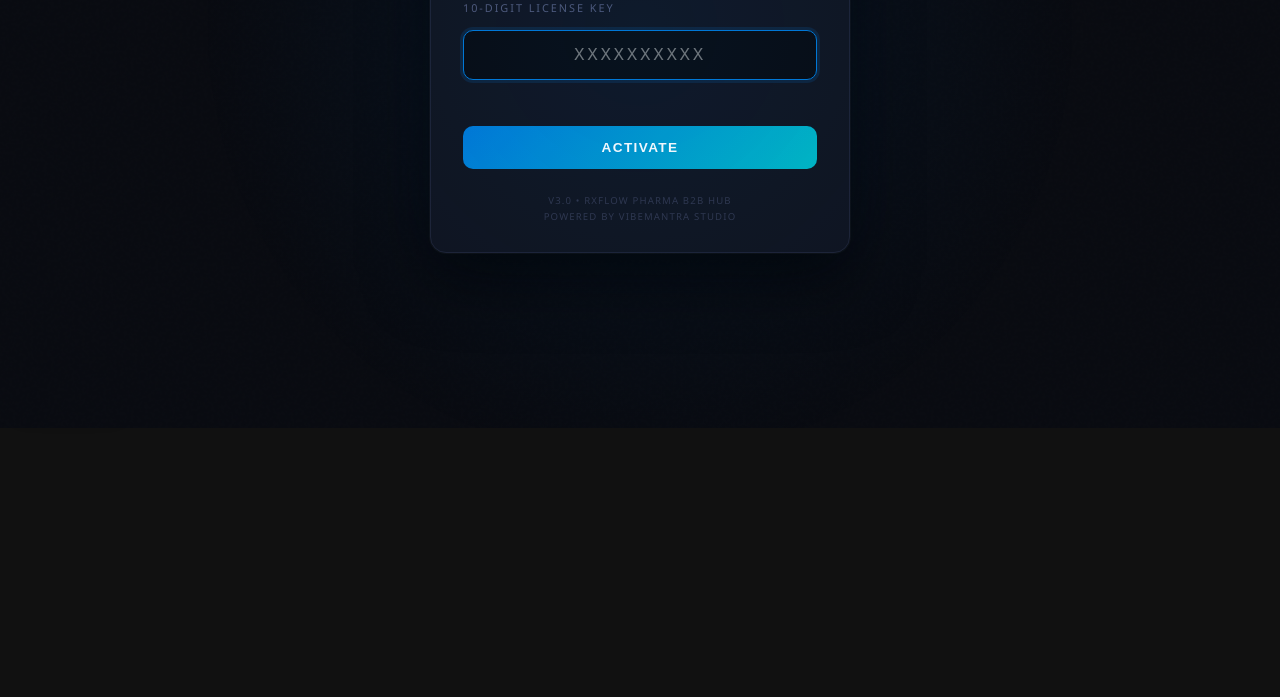
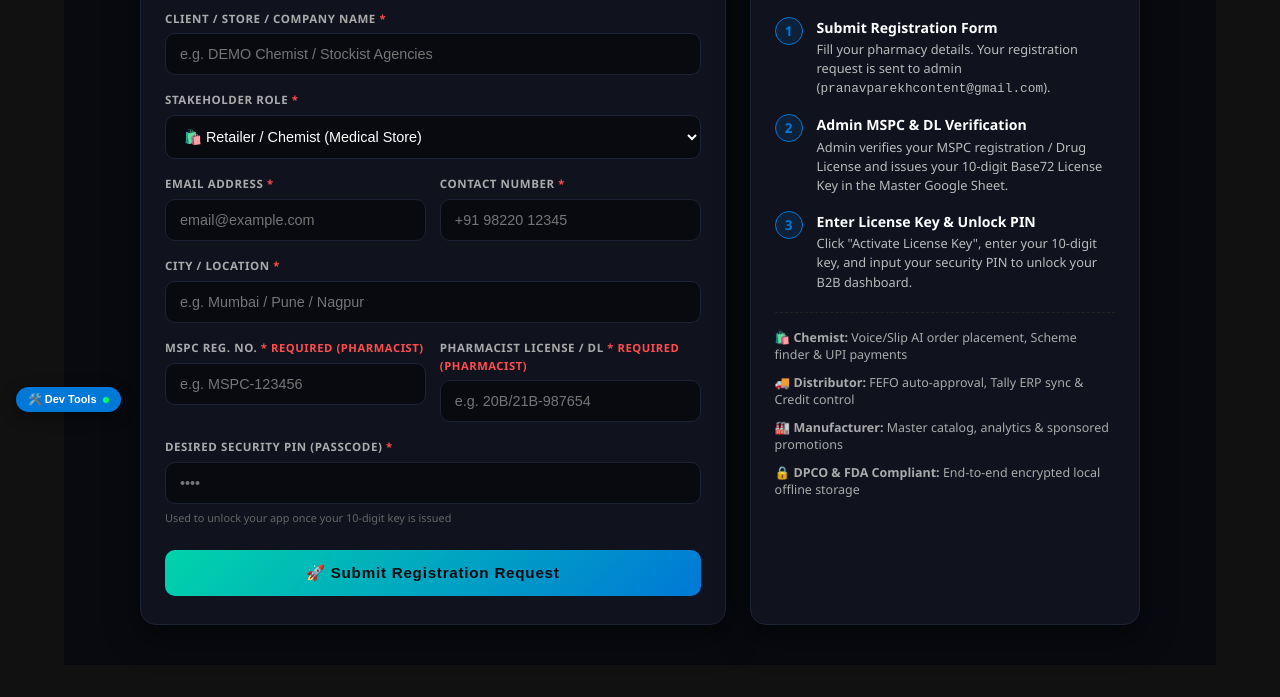
Before and after one commit to pranavparekhcontent/rxflow-app, a website built with Vite: page index.html in a window 1280 px wide. Shown: the part 372-1069 px from the top of the page. Before the commit the page ends 800 px from the top, so only its background shows below. Built offline with nearby package versions, Linux system fonts and the light colour scheme.

Commit message:
Added RxFlow Landing & Registration View with MSPC/DL dynamic enforcement, Formspree email submission to pranavparekhcontent@gmail.com, and License Key activation trigger

```diff
--- a/src/engine/Router.ts
+++ b/src/engine/Router.ts
@@ -3,6 +3,8 @@
  * RBAC-guarded hash router with View Transitions API support.
  * Routes: #/retailer/*, #/distributor/*, #/manufacturer/*, #/sales/*, #/admin/*
  */
+
+import { LicenseEngine } from './LicenseEngine';
 
 export type UserRole = 'retailer' | 'distributor' | 'manufacturer' | 'sales_rep' | 'platform_admin';
 
@@ -76,7 +78,8 @@ export function initRouter(): void {
   window.addEventListener('hashchange', () => handleRouteChange());
 
   if (!window.location.hash) {
-    window.location.hash = '#/login';
+    const lic = LicenseEngine.getActiveLicense();
+    window.location.hash = lic.validation.ok ? '#/login' : '#/register';
   } else {
     handleRouteChange();
   }
@@ -91,25 +94,32 @@ export function setCurrentRole(role: UserRole): void {
   navigate(`#/${role === 'sales_rep' ? 'sales' : role === 'platform_admin' ? 'admin' : role}/home`);
 }
 
-import { LicenseEngine } from './LicenseEngine';
+import LandingView from '../views/LandingView';
 
 async function handleRouteChange(): Promise<void> {
-  const hash = window.location.hash || '#/login';
+  const hash = window.location.hash || '#/register';
+
+  // If hash is landing or register, render LandingView directly
+  const container = document.getElementById('app-view');
+  if (!container) return;
+
+  if (hash === '#/register' || hash === '#/landing') {
+    state.currentPath = hash;
+    LandingView(container);
+    return;
+  }
 
   // MANDATORY APPSTART LICENSE GUARD:
-  // If license key is NOT verified, block ALL routes and force navigation to #/login
+  // If license key is NOT verified, allow only #/login or #/register
   const activeLic = LicenseEngine.getActiveLicense();
   if (!activeLic.validation.ok) {
-    if (hash !== '#/login') {
-      window.location.hash = '#/login';
+    if (hash !== '#/login' && hash !== '#/register') {
+      window.location.hash = '#/register';
       return;
     }
   }
 
   state.currentPath = hash;
-
-  const container = document.getElementById('app-view');
-  if (!container) return;
 
   if (hash === '#/login') {
     await renderLoginView(container);
--- a/src/styles/metro-tiles.css
+++ b/src/styles/metro-tiles.css
@@ -1563,3 +1563,252 @@ body {
 
 .auth-modal__submit:hover { opacity: 0.9; }
 .auth-modal__submit:active { transform: scale(0.98); }
+
+/* ==========================================================================
+   LANDING PAGE & CLIENT REGISTRATION STYLES
+   ========================================================================== */
+
+.rx-landing-wrapper {
+  min-height: 100vh;
+  background: #080A10;
+  color: #E8EAF6;
+  font-family: var(--font-metro, 'Segoe UI', sans-serif);
+  padding: 24px 20px 40px;
+  display: flex;
+  flex-direction: column;
+  align-items: center;
+  box-sizing: border-box;
+}
+
+.rx-landing-hero {
+  width: min(1000px, 96vw);
+  display: flex;
+  flex-direction: column;
+  align-items: center;
+  text-align: center;
+  gap: 12px;
+  margin-bottom: 28px;
+  padding-bottom: 20px;
+  border-bottom: 1px solid #1E2235;
+}
+
+.rx-landing-hero__logo {
+  display: flex;
+  align-items: center;
+  gap: 12px;
+}
+
+.rx-landing-hero__pill {
+  font-size: 2.8rem;
+}
+
+.rx-landing-hero__subtitle {
+  font-size: 0.9rem;
+  color: #00B7C3;
+  letter-spacing: 0.08em;
+  text-transform: uppercase;
+  font-weight: 600;
+}
+
+.rx-landing-hero__actions {
+  margin-top: 8px;
+}
+
+.rx-btn {
+  padding: 12px 24px;
+  border-radius: 10px;
+  border: none;
+  font-size: 0.9rem;
+  font-weight: 700;
+  cursor: pointer;
+  transition: all 0.2s ease;
+  letter-spacing: 0.05em;
+  display: inline-flex;
+  align-items: center;
+  gap: 8px;
+}
+
+.rx-btn--primary {
+  background: linear-gradient(135deg, #0078D7, #00B7C3);
+  color: white;
+  box-shadow: 0 4px 16px rgba(0,120,215,0.3);
+}
+
+.rx-btn--primary:hover {
+  opacity: 0.9;
+  transform: translateY(-1px);
+}
+
+.rx-btn--submit {
+  width: 100%;
+  padding: 14px;
+  background: linear-gradient(135deg, #00D4AA, #0078D7);
+  color: #080A10;
+  font-size: 0.95rem;
+  font-weight: 800;
+  justify-content: center;
+  margin-top: 8px;
+}
+
+.rx-btn--submit:hover {
+  opacity: 0.95;
+  transform: scale(0.99);
+}
+
+/* Content Grid */
+.rx-landing-content {
+  width: min(1000px, 96vw);
+  display: grid;
+  grid-template-columns: 1.2fr 0.8fr;
+  gap: 24px;
+}
+
+@media (max-width: 768px) {
+  .rx-landing-content {
+    grid-template-columns: 1fr;
+  }
+}
+
+.rx-card {
+  background: #10131E;
+  border: 1px solid #1E2235;
+  border-radius: 16px;
+  padding: 28px 24px;
+  display: flex;
+  flex-direction: column;
+  gap: 20px;
+  box-shadow: 0 12px 32px rgba(0,0,0,0.5);
+}
+
+.rx-card__header {
+  border-bottom: 1px solid #1E2235;
+  padding-bottom: 12px;
+}
+
+.rx-card__title {
+  font-size: 1.25rem;
+  font-weight: 700;
+  color: white;
+}
+
+.rx-card__sub {
+  font-size: 0.78rem;
+  color: #888;
+  margin-top: 4px;
+}
+
+/* Form */
+.rx-form {
+  display: flex;
+  flex-direction: column;
+  gap: 16px;
+}
+
+.rx-form__row {
+  display: grid;
+  grid-template-columns: 1fr 1fr;
+  gap: 14px;
+}
+
+@media (max-width: 520px) {
+  .rx-form__row {
+    grid-template-columns: 1fr;
+  }
+}
+
+.rx-form__group {
+  display: flex;
+  flex-direction: column;
+  gap: 6px;
+}
+
+.rx-form__label {
+  font-size: 0.72rem;
+  font-weight: 600;
+  color: #AAA;
+  letter-spacing: 0.05em;
+  text-transform: uppercase;
+}
+
+.rx-form__label .req {
+  color: #FF4D4D;
+  font-size: 0.7rem;
+}
+
+.rx-form__input {
+  width: 100%;
+  padding: 12px 14px;
+  background: #080A10;
+  border: 1.5px solid #1E2235;
+  border-radius: 10px;
+  color: white;
+  font-size: 0.9rem;
+  outline: none;
+  transition: border-color 0.2s;
+  box-sizing: border-box;
+}
+
+.rx-form__input:focus {
+  border-color: #0078D7;
+  box-shadow: 0 0 0 3px rgba(0,120,215,0.15);
+}
+
+.rx-form__hint {
+  font-size: 0.68rem;
+  color: #666;
+}
+
+/* Steps list */
+.rx-steps {
+  display: flex;
+  flex-direction: column;
+  gap: 16px;
+}
+
+.rx-step {
+  display: flex;
+  gap: 14px;
+  align-items: flex-start;
+}
+
+.rx-step__num {
+  width: 28px;
+  height: 28px;
+  border-radius: 50%;
+  background: rgba(0,120,215,0.15);
+  border: 1.5px solid #0078D7;
+  color: #0078D7;
+  display: flex;
+  align-items: center;
+  justify-content: center;
+  font-weight: 800;
+  font-size: 0.85rem;
+  flex-shrink: 0;
+}
+
+.rx-step__body {
+  font-size: 0.8rem;
+  color: #BBB;
+  line-height: 1.5;
+}
+
+.rx-step__body strong {
+  color: white;
+  display: block;
+  font-size: 0.88rem;
+  margin-bottom: 2px;
+}
+
+.rx-features {
+  display: flex;
+  flex-direction: column;
+  gap: 10px;
+  border-top: 1px dashed #222;
+  padding-top: 16px;
+}
+
+.rx-feature {
+  font-size: 0.78rem;
+  color: #AAA;
+  line-height: 1.4;
+}
--- /dev/null
+++ b/src/views/LandingView.ts
@@ -0,0 +1,291 @@
+/**
+ * RxFlow Landing Page & Client Registration View v4.0
+ *
+ * Features:
+ * - Public Landing Page for https://rxflow-app.pages.dev
+ * - Client Registration Form asking all fields from Google Sheet:
+ *   • Client Name
+ *   • Role (Retailer, Distributor, Manufacturer, Sales Rep)
+ *   • Email
+ *   • Contact No.
+ *   • City
+ *   • MSPC Reg. No. (Mandatory ONLY for Pharmacist / Retailer)
+ *   • Pharmacist License / DL No. (Mandatory ONLY for Pharmacist / Retailer)
+ *   • Security PIN
+ * - Form submission sends registration request to pranavparekhcontent@gmail.com
+ * - Direct "Already Have a License Key? Launch App →" button to trigger AppStart key activation
+ */
+
+import { navigate } from '../engine/Router';
+import { NotificationEngine } from '../engine/NotificationEngine';
+
+export default function LandingView(container: HTMLElement): void {
+  // Hide main app header on landing page
+  const header = document.getElementById('app-header');
+  const nav = document.getElementById('app-nav');
+  if (header) header.style.display = 'none';
+  if (nav) nav.style.display = 'none';
+
+  container.innerHTML = `
+    <div class="rx-landing-wrapper">
+      <!-- Top Hero Header -->
+      <header class="rx-landing-hero">
+        <div class="rx-landing-hero__logo">
+          <span class="rx-landing-hero__pill">💊</span>
+          <div class="metro-title" style="font-size:42px;letter-spacing:-1px;color:white;">Rx<strong>Flow</strong> PWA</div>
+        </div>
+        <div class="rx-landing-hero__subtitle">
+          Maharashtra Pharma B2B Hub · Chemist • Stockist • Manufacturer • MR Network
+        </div>
+
+        <!-- CTA Row -->
+        <div class="rx-landing-hero__actions">
+          <button class="rx-btn rx-btn--primary" id="btn-goto-activate">
+            🔑 Already Have a License Key? Activate App →
+          </button>
+        </div>
+      </header>
+
+      <!-- Main Content Grid -->
+      <div class="rx-landing-content">
+
+        <!-- Left Side: Registration Form -->
+        <div class="rx-card rx-card--form">
+          <div class="rx-card__header">
+            <div class="rx-card__title">📝 New Client Registration</div>
+            <div class="rx-card__sub">Register your pharmacy, stockist agency or manufacturing unit</div>
+          </div>
+
+          <form id="rx-reg-form" class="rx-form">
+            <!-- Client Name -->
+            <div class="rx-form__group">
+              <label class="rx-form__label">Client / Store / Company Name <span class="req">*</span></label>
+              <input type="text" id="reg-client-name" class="rx-form__input" placeholder="e.g. DEMO Chemist / Stockist Agencies" required>
+            </div>
+
+            <!-- Role Dropdown -->
+            <div class="rx-form__group">
+              <label class="rx-form__label">Stakeholder Role <span class="req">*</span></label>
+              <select id="reg-role" class="rx-form__input" required>
+                <option value="retailer" selected>🛍️ Retailer / Chemist (Medical Store)</option>
+                <option value="distributor">🚚 Distributor / Stockist (Wholesaler)</option>
+                <option value="manufacturer">🏭 Manufacturer (Pharma Company)</option>
+                <option value="sales_rep">👨‍💼 Sales Representative / MR</option>
+              </select>
+            </div>
+
+            <!-- Email & Contact -->
+            <div class="rx-form__row">
+              <div class="rx-form__group">
+                <label class="rx-form__label">Email Address <span class="req">*</span></label>
+                <input type="email" id="reg-email" class="rx-form__input" placeholder="email@example.com" required>
+              </div>
+              <div class="rx-form__group">
+                <label class="rx-form__label">Contact Number <span class="req">*</span></label>
+                <input type="tel" id="reg-contact" class="rx-form__input" placeholder="+91 98220 12345" required>
+              </div>
+            </div>
+
+            <!-- City -->
+            <div class="rx-form__group">
+              <label class="rx-form__label">City / Location <span class="req">*</span></label>
+              <input type="text" id="reg-city" class="rx-form__input" placeholder="e.g. Mumbai / Pune / Nagpur" required>
+            </div>
+
+            <!-- MSPC Reg & Pharmacist DL (Dynamic Mandatory Indicator) -->
+            <div class="rx-form__row">
+              <div class="rx-form__group">
+                <label class="rx-form__label" id="label-mspc">
+                  MSPC Reg. No. <span class="req" id="req-mspc">* Required (Pharmacist)</span>
+                </label>
+                <input type="text" id="reg-mspc" class="rx-form__input" placeholder="e.g. MSPC-123456">
+              </div>
+              <div class="rx-form__group">
+                <label class="rx-form__label" id="label-dl">
+                  Pharmacist License / DL <span class="req" id="req-dl">* Required (Pharmacist)</span>
+                </label>
+                <input type="text" id="reg-dl" class="rx-form__input" placeholder="e.g. 20B/21B-987654">
+              </div>
+            </div>
+
+            <!-- Desired Security PIN -->
+            <div class="rx-form__group">
+              <label class="rx-form__label">Desired Security PIN (Passcode) <span class="req">*</span></label>
+              <input type="password" id="reg-pin" class="rx-form__input" placeholder="••••" maxlength="8" required>
+              <div class="rx-form__hint">Used to unlock your app once your 10-digit key is issued</div>
+            </div>
+
+            <!-- Submit Button -->
+            <button type="submit" class="rx-btn rx-btn--submit" id="btn-reg-submit">
+              <span>🚀 Submit Registration Request</span>
+            </button>
+          </form>
+        </div>
+
+        <!-- Right Side: Workflow & Features Info -->
+        <div class="rx-card rx-card--info">
+          <div class="rx-card__header">
+            <div class="rx-card__title">⚡ How RxFlow License System Works</div>
+          </div>
+
+          <div class="rx-steps">
+            <div class="rx-step">
+              <div class="rx-step__num">1</div>
+              <div class="rx-step__body">
+                <strong>Submit Registration Form</strong>
+                <p>Fill your pharmacy details. Your registration request is sent to admin (<code>pranavparekhcontent@gmail.com</code>).</p>
+              </div>
+            </div>
+
+            <div class="rx-step">
+              <div class="rx-step__num">2</div>
+              <div class="rx-step__body">
+                <strong>Admin MSPC & DL Verification</strong>
+                <p>Admin verifies your MSPC registration / Drug License and issues your 10-digit Base72 License Key in the Master Google Sheet.</p>
+              </div>
+            </div>
+
+            <div class="rx-step">
+              <div class="rx-step__num">3</div>
+              <div class="rx-step__body">
+                <strong>Enter License Key & Unlock PIN</strong>
+                <p>Click "Activate License Key", enter your 10-digit key, and input your security PIN to unlock your B2B dashboard.</p>
+              </div>
+            </div>
+          </div>
+
+          <!-- Feature Bullets -->
+          <div class="rx-features">
+            <div class="rx-feature">🛍️ <strong>Chemist:</strong> Voice/Slip AI order placement, Scheme finder & UPI payments</div>
+            <div class="rx-feature">🚚 <strong>Distributor:</strong> FEFO auto-approval, Tally ERP sync & Credit control</div>
+            <div class="rx-feature">🏭 <strong>Manufacturer:</strong> Master catalog, analytics & sponsored promotions</div>
+            <div class="rx-feature">🔒 <strong>DPCO & FDA Compliant:</strong> End-to-end encrypted local offline storage</div>
+          </div>
+        </div>
+
+      </div>
+    </div>
+  `;
+
+  // ---------- Dynamic Role Change Handler ----------
+  const roleSelect = container.querySelector('#reg-role') as HTMLSelectElement;
+  const reqMspc = container.querySelector('#req-mspc') as HTMLElement;
+  const reqDl = container.querySelector('#req-dl') as HTMLElement;
+  const inputMspc = container.querySelector('#reg-mspc') as HTMLInputElement;
+  const inputDl = container.querySelector('#reg-dl') as HTMLInputElement;
+
+  const updateRoleFields = () => {
+    const role = roleSelect.value;
+    if (role === 'retailer') {
+      reqMspc.textContent = '* Required (Pharmacist)';
+      reqMspc.style.color = '#FF4D4D';
+      reqDl.textContent = '* Required (Pharmacist)';
+      reqDl.style.color = '#FF4D4D';
+      inputMspc.required = true;
+      inputDl.required = true;
+    } else {
+      reqMspc.textContent = '(Optional)';
+      reqMspc.style.color = '#888';
+      reqDl.textContent = '(Optional)';
+      reqDl.style.color = '#888';
+      inputMspc.required = false;
+      inputDl.required = false;
+    }
+  };
+
+  roleSelect?.addEventListener('change', updateRoleFields);
+  updateRoleFields(); // Init on load
+
+  // ---------- Action Handlers ----------
+  container.querySelector('#btn-goto-activate')?.addEventListener('click', () => {
+    navigate('#/login');
+  });
+
+  // ---------- Registration Form Submission ----------
+  const form = container.querySelector('#rx-reg-form') as HTMLFormElement;
+  form?.addEventListener('submit', async (e) => {
+    e.preventDefault();
+
+    const clientName = (container.querySelector('#reg-client-name') as HTMLInputElement).value.trim();
+    const role = roleSelect.value;
+    const email = (container.querySelector('#reg-email') as HTMLInputElement).value.trim();
+    const contact = (container.querySelector('#reg-contact') as HTMLInputElement).value.trim();
+    const city = (container.querySelector('#reg-city') as HTMLInputElement).value.trim();
+    const mspc = inputMspc.value.trim();
+    const dl = inputDl.value.trim();
+    const pin = (container.querySelector('#reg-pin') as HTMLInputElement).value.trim();
+
+    // Mandatory check for Retailer
+    if (role === 'retailer' && (!mspc || !dl)) {
+      NotificationEngine.showToast('⛔ Pharmacists must provide MSPC Reg. No. and Pharmacist License (DL)', 'error');
+      return;
+    }
+
+    const submitBtn = container.querySelector('#btn-reg-submit') as HTMLButtonElement;
+    submitBtn.disabled = true;
+    submitBtn.innerHTML = '<span>⏳ Sending Registration to Admin...</span>';
+
+    // Prepare payload to send email to pranavparekhcontent@gmail.com
+    const payload = {
+      _subject: `New RxFlow Registration Request: ${clientName} (${role.toUpperCase()})`,
+      to_email: 'pranavparekhcontent@gmail.com',
+      client_name: clientName,
+      role: role,
+      email: email,
+      contact: contact,
+      city: city,
+      mspc_reg_no: mspc || 'N/A',
+      pharmacist_license: dl || 'N/A',
+      pin: pin,
+      submitted_at: new Date().toLocaleString('en-IN'),
+    };
+
+    try {
+      // Send registration email via Formspree API endpoint
+      const response = await fetch('https://formspree.io/f/xqakpvwl', {
+        method: 'POST',
+        headers: { 'Content-Type': 'application/json', 'Accept': 'application/json' },
+        body: JSON.stringify(payload),
+      });
+
+      if (!response.ok) {
+        // Fallback to mailto link if offline or endpoint unavailable
+        window.open(
+          `mailto:pranavparekhcontent@gmail.com?subject=New RxFlow Registration: ${encodeURIComponent(clientName)}&body=${encodeURIComponent(JSON.stringify(payload, null, 2))}`
+        );
+      }
+    } catch {
+      // Fallback mailto
+    }
+
+    submitBtn.disabled = false;
+    submitBtn.innerHTML = '<span>🚀 Submit Registration Request</span>';
+
+    // Show success modal
+    container.innerHTML = `
+      <div class="as-gate-overlay">
+        <div class="as-gate-card" style="width:min(500px, 92vw);text-align:center;">
+          <div style="font-size:3rem;margin-bottom:8px;">✅</div>
+          <h2 style="color:#00D4AA;font-size:1.6rem;margin-bottom:8px;">Registration Submitted!</h2>
+          <p style="color:#CCC;font-size:0.9rem;line-height:1.6;margin-bottom:16px;">
+            Your registration details for <strong>"${clientName}"</strong> have been sent to admin (<code>pranavparekhcontent@gmail.com</code>).
+          </p>
+          <div style="background:#080A10;border:1px solid #1E2235;border-radius:10px;padding:14px;text-align:left;font-size:0.8rem;color:#AAA;margin-bottom:20px;line-height:1.6;">
+            • <strong>Role:</strong> ${role.toUpperCase()}<br>
+            • <strong>MSPC Reg:</strong> ${mspc || 'N/A'}<br>
+            • <strong>DL License:</strong> ${dl || 'N/A'}<br>
+            • <strong>PIN:</strong> •••• (${pin})<br>
+            • <strong>Status:</strong> Admin will issue your 10-Digit License Key in the Master Google Sheet.
+          </div>
+          <button class="as-gate-btn" id="btn-done-activate">
+            🔑 Already Have License Key? Activate App Now →
+          </button>
+        </div>
+      </div>
+    `;
+
+    container.querySelector('#btn-done-activate')?.addEventListener('click', () => {
+      navigate('#/login');
+    });
+  });
+}
```
